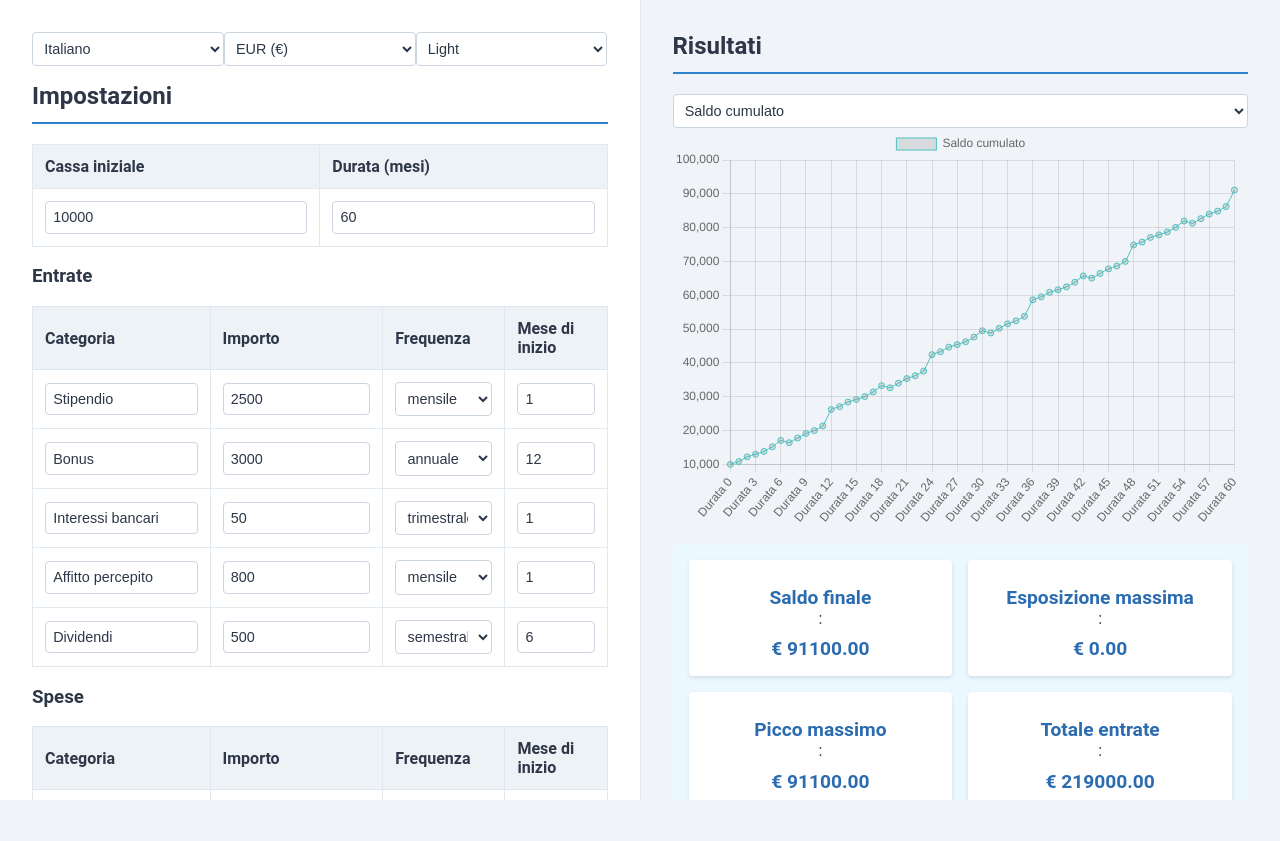
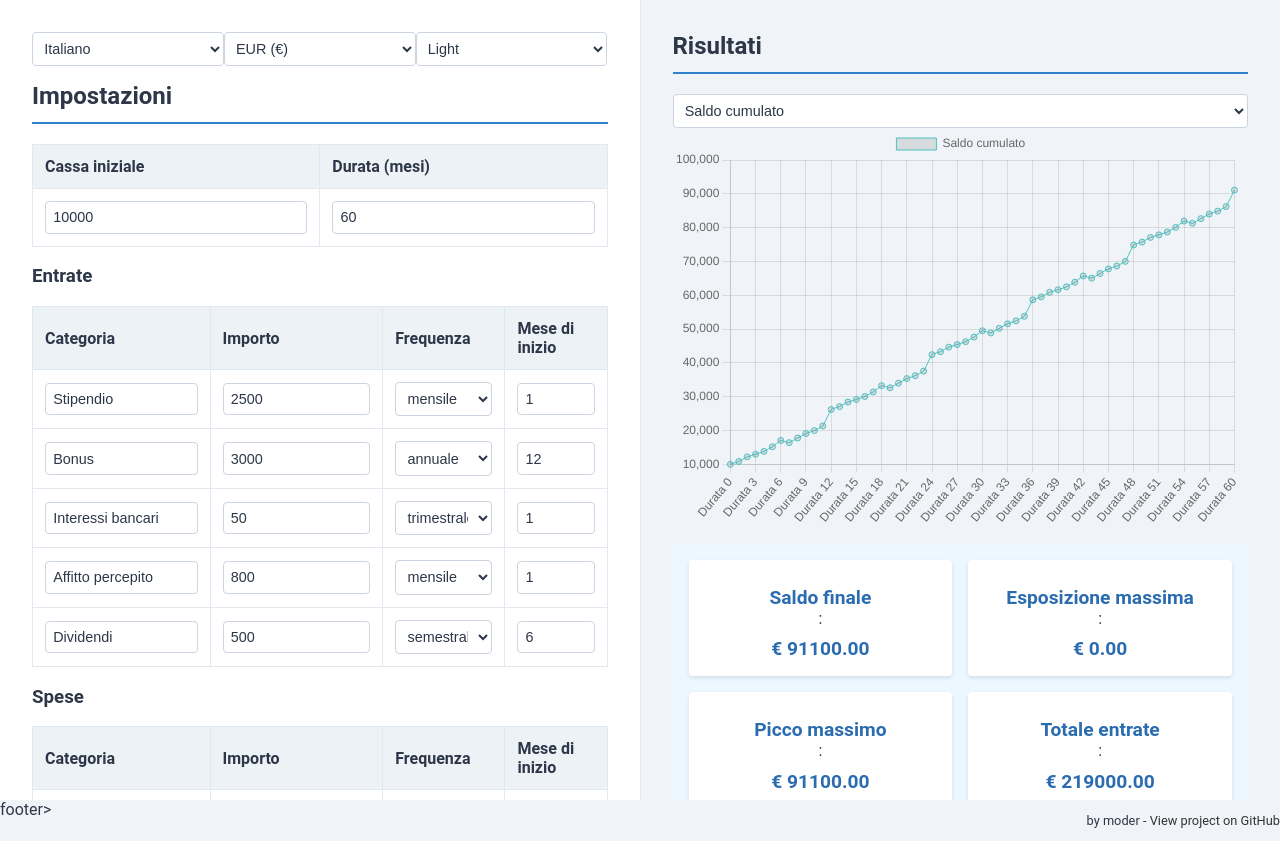
Before and after one commit to alexis-zorba/PiggyPlanner, a plain HTML site: page index.html in a window 1280 px wide. Before the commit the page ends 800 px from the top, so only its background shows below. Drawn offline with nearby package versions, Linux system fonts and the light colour scheme.

Commit message:
Update index.html

```diff
--- a/index.html
+++ b/index.html
@@ -96,4 +96,9 @@
     <script src="scripts/chart.js"></script>
     <script src="scripts/main.js"></script>
 </body>
+footer>
+  <div class="github-link">
+    <p>by moder - <a href="https://github.com/alexis-zorba/PiggyPlanner/" target="_blank">View project on GitHub</a></p>
+  </div>
+</footer>
 </html>
```
